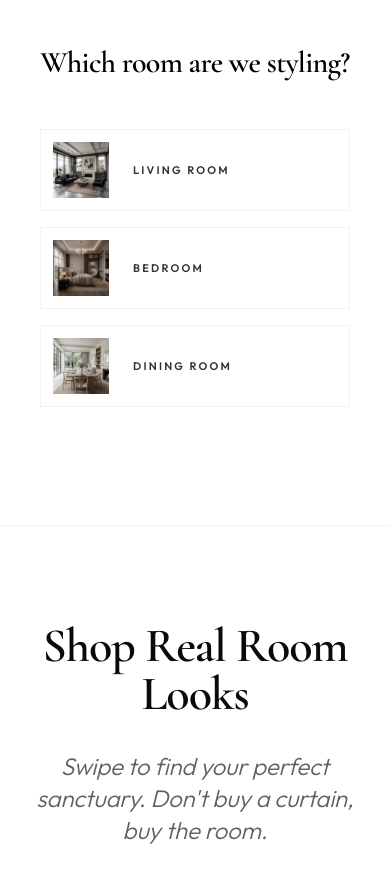
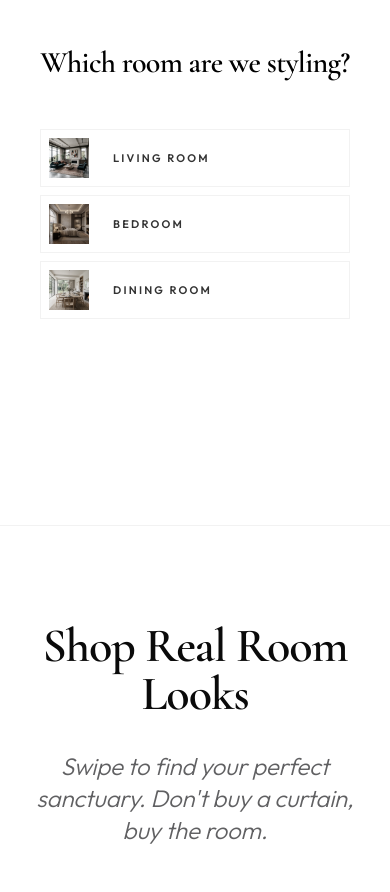
Before and after one commit to SiddharthChaturvedii/FABMYHOME, a Next.js app: page / in a window 390 px wide. Shown: the part 1200-2092 px from the top of the page. Built offline with nearby package versions, Linux system fonts and the light colour scheme.

Commit message:
style: final responsive grid tuning for Step 2 (1x8 mobile, 2x4 desktop)

```diff
--- a/components/quiz/StyleQuiz.tsx
+++ b/components/quiz/StyleQuiz.tsx
@@ -89,9 +89,9 @@ export default function StyleQuiz() {
             </motion.h3>
 
             <div className="w-full max-w-5xl">
-              <div className={`grid gap-4 md:gap-6 ${
+              <div className={`grid gap-2 md:gap-4 ${
                 currentStep === 1
-                  ? "grid-cols-1 md:grid-cols-2 lg:grid-cols-4"
+                  ? "grid-cols-1 md:grid-cols-2 max-w-4xl mx-auto"
                   : "grid-cols-1 md:grid-cols-2 lg:grid-cols-3"
               }`}>
                 {questions[currentStep].options.map((option, index) => (
@@ -103,24 +103,21 @@ export default function StyleQuiz() {
                     onClick={() => handleOptionSelect(option.label)}
                     className={`group cursor-pointer transition-all duration-300 border
                       ${selectedOptions[currentStep] === option.label
-                        ? 'border-black shadow-xl scale-[1.02]'
-                        : 'border-black/5 bg-white hover:border-black/20 hover:shadow-lg'
+                        ? 'border-black shadow-lg scale-[1.01]'
+                        : 'border-black/5 bg-white hover:border-black/20 hover:shadow-md'
                       }
-                      /* Mobile: The Perfect Baseline */
-                      flex items-center p-3
-                      /* Desktop Enhancement */
-                      md:h-auto
+                      flex items-center p-2
                       ${currentStep !== 1
-                        ? 'md:flex-col md:items-start md:p-0 md:h-[300px] lg:h-[400px]'
-                        : 'md:h-24'
+                        ? 'md:flex-col md:items-start md:p-0 md:h-[300px] lg:h-[400px] md:rounded-none'
+                        : 'h-14 md:h-16'
                       }
                     `}
                   >
                     <div className={`overflow-hidden shrink-0 transition-all duration-500
                       /* Mobile */
-                      w-14 h-14
+                      w-10 h-10 md:w-12 md:h-12
                       /* Desktop */
-                      ${currentStep !== 1 ? 'md:w-full md:h-2/3' : 'md:w-16 md:h-16 md:ml-2'}
+                      ${currentStep !== 1 ? 'md:w-full md:h-2/3' : 'md:ml-2'}
                     `}>
                       {'image' in option ? (
                         <img
```
